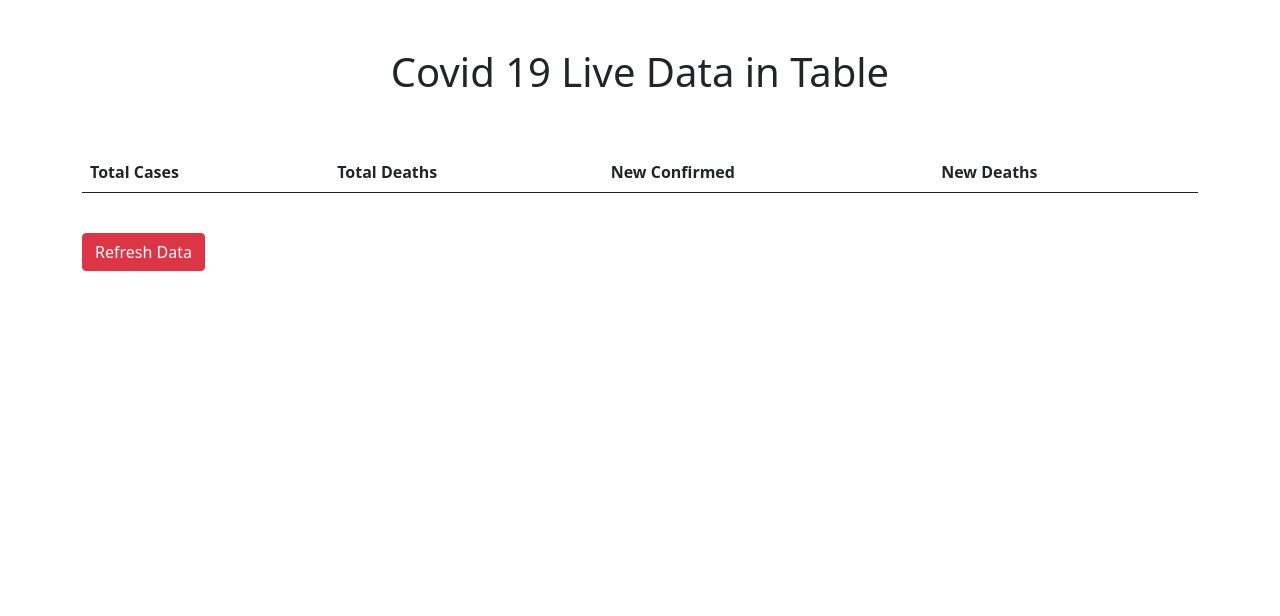
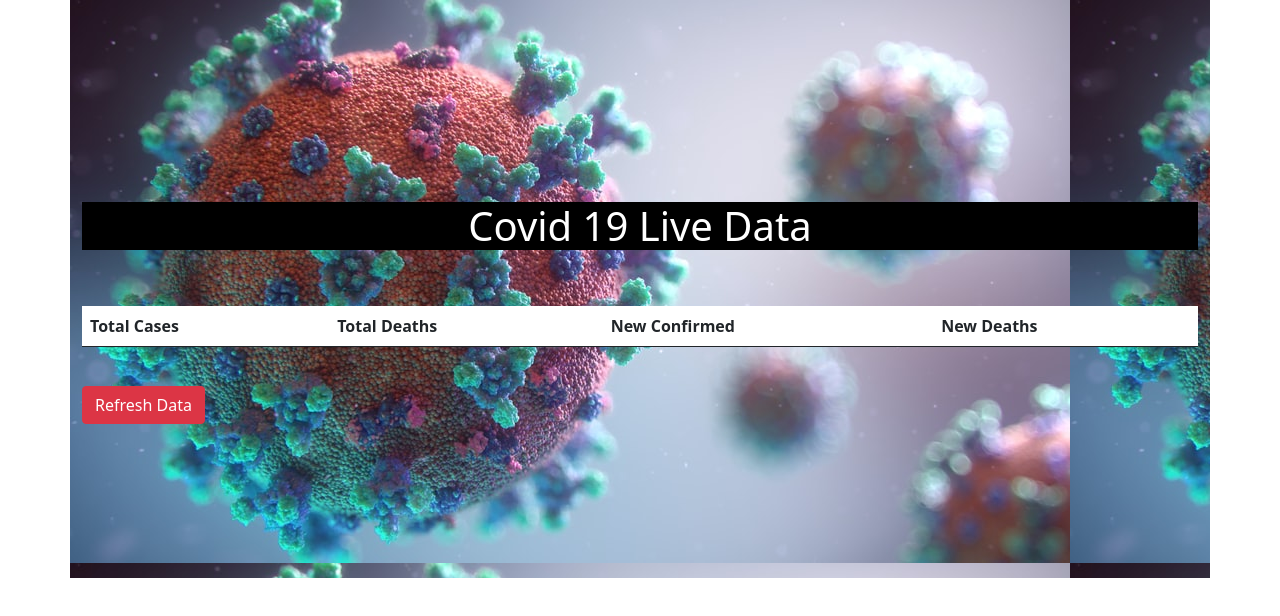
Before and after one commit to DishaHegde22/Covid-19.github.io, a plain HTML site: page index.html in a window 1280 px wide. Drawn offline with nearby package versions, Linux system fonts and the light colour scheme; no server answers.

Commit message:
Add files via upload

```diff
--- a/index.html
+++ b/index.html
@@ -5,11 +5,25 @@
     <meta http-equiv="X-UA-Compatible" content="IE=edge">
     <meta name="viewport" content="width=device-width, initial-scale=1.0">
     <title>Covid-19 API</title>
+    <style>
+        .container{
+            background-image: url("bg.jfif");
+            padding:12%;
+        }
+        h1{
+            color:white;
+            background-color:black;
+
+        }
+        .table{
+            background-color: white;
+        }
+    </style>
     <link rel="stylesheet" href="https://cdn.jsdelivr.net/npm/bootstrap@5.1.0/dist/css/bootstrap.min.css">
 </head>
 <body>
     <div class="container">
-        <h1 class="text-center mt-5">Covid 19 Live Data in Table</h1>
+        <h1 class="text-center mt-5">Covid 19 Live Data</h1>
         <br><br>
         <table class="table">
             <thead>
```
Also changed, not shown: bg.jfif (added).
